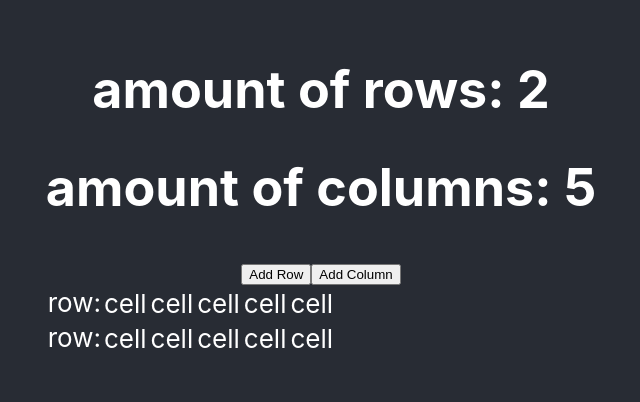
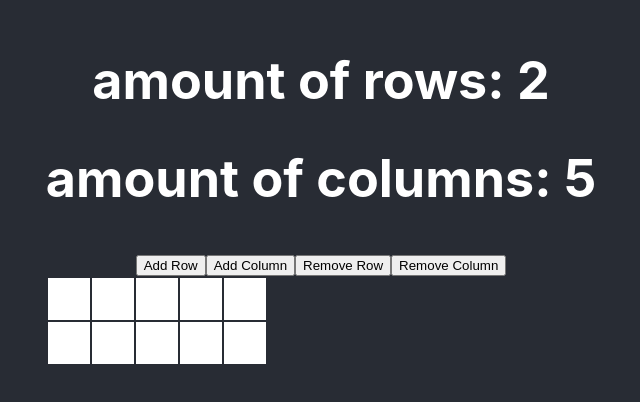
Before and after one commit to ajLapid718/griddy, a React (Create React App) app: page / in a window 1280 px wide. Shown: the part 210-612 px from the top of the page, without its empty margins (319-959 px from the left). Built offline with nearby package versions, Linux system fonts and the light colour scheme.

Commit message:
remove row and remove column via buttons

```diff
--- a/src/components/containers/Table.jsx
+++ b/src/components/containers/Table.jsx
@@ -19,6 +19,14 @@ class Table extends Component {
     this.setState({amountOfColumns: this.state.amountOfColumns + 1})
   }
 
+  handleRemoveRow = () => {
+    this.setState({amountOfRows: this.state.amountOfRows - 1});
+  }
+
+  handleRemoveColumn = () => {
+    this.setState({amountOfColumns: this.state.amountOfColumns - 1});
+  }
+
   render() {
     let rows = [];
 
@@ -32,6 +40,8 @@ class Table extends Component {
         <h1>amount of columns: {this.state.amountOfColumns}</h1>
         <button onClick={this.handleAddRow}>Add Row</button>
         <button onClick={this.handleAddColumn}>Add Column</button>
+        <button onClick={this.handleRemoveRow}>Remove Row</button>
+        <button onClick={this.handleRemoveColumn}>Remove Column</button>
         <table>
           {rows}
         </table>
--- a/src/components/views/TableCell.jsx
+++ b/src/components/views/TableCell.jsx
@@ -2,7 +2,7 @@
 import React from "react";
 
 function TableCell(props) {
-  return <td>cell</td>
+  return <td></td>
 }
 
 export default TableCell;
--- a/src/components/views/TableRow.jsx
+++ b/src/components/views/TableRow.jsx
@@ -9,7 +9,7 @@ function TableRow(props) {
     cells.push(<TableCell />)
   }
 
-  return <tr>row: {cells}</tr>
+  return <tr>{cells}</tr>
 }
 
 export default TableRow;
--- a/src/index.css
+++ b/src/index.css
@@ -11,3 +11,9 @@ code {
   font-family: source-code-pro, Menlo, Monaco, Consolas, 'Courier New',
     monospace;
 }
+
+td {
+  height: 40px;
+  width: 40px;
+  background-color: white;
+}
```
Also changed, not shown: src/App.css (line endings or trailing spaces).
